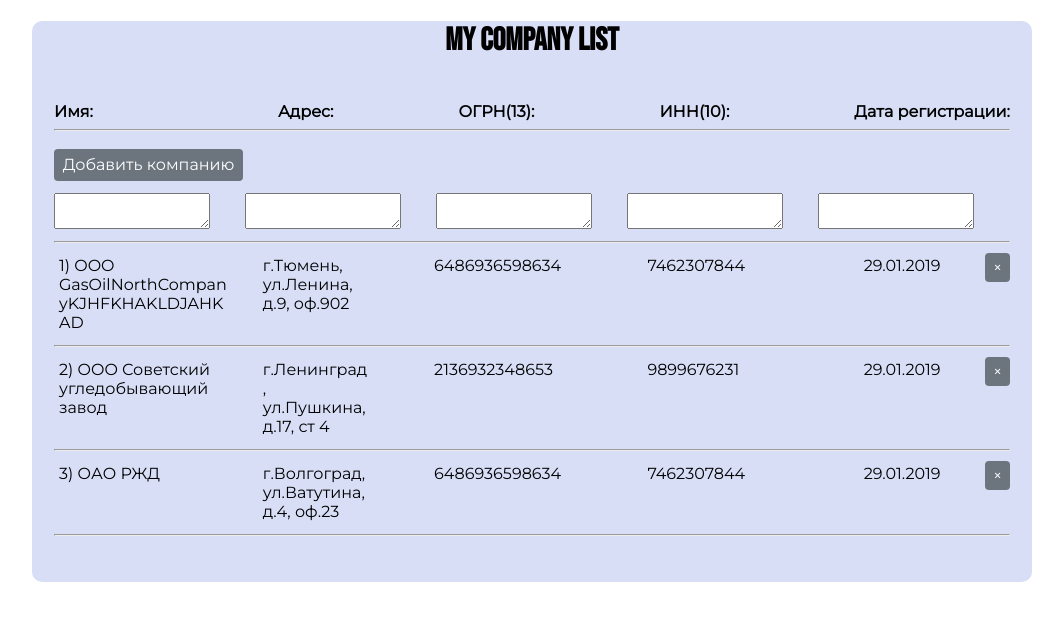
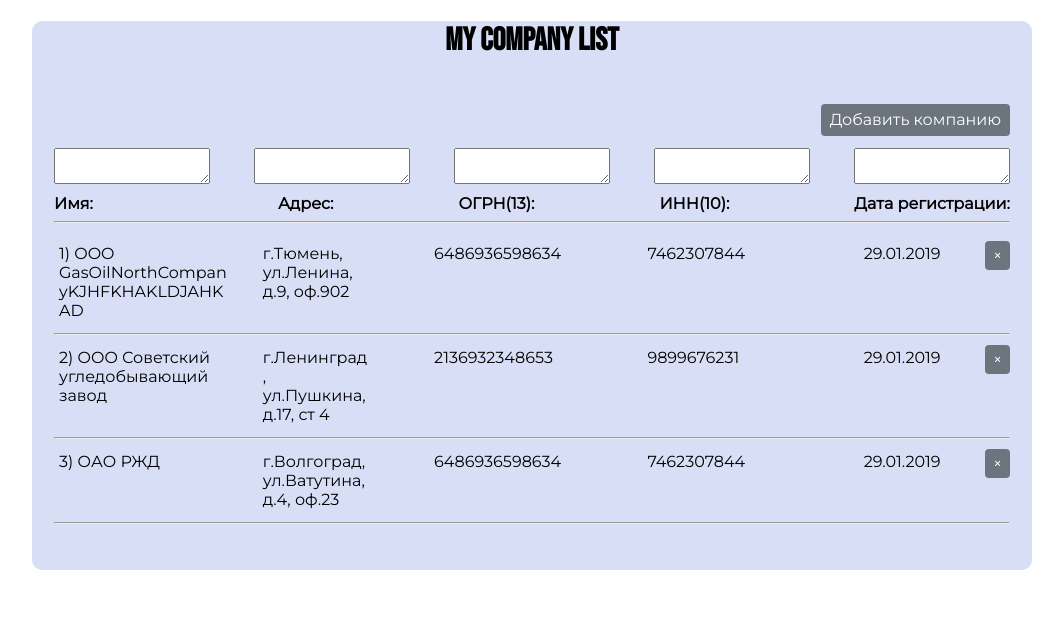
Before and after one commit to GHJKer/company-list-app, a Vue app in the folder company-list-app/: page / in a window 1280 px wide. Shown: the top 620 px of the page, without its empty margins (108-1171 px from the left). Built offline with nearby package versions, Linux system fonts and the light colour scheme.

Commit message:
small changes
some more basic structure

```diff
--- a/company-list-app/src/components/listApp.vue
+++ b/company-list-app/src/components/listApp.vue
@@ -1,5 +1,15 @@
 <template>
   <div class="wrapper">
+    <div>
+        <div class="add-btn-container"><addCompany /></div>
+        <div class="add-group">
+        <textarea></textarea>
+        <textarea></textarea>
+        <textarea></textarea>
+        <textarea></textarea>
+        <textarea></textarea>
+        </div>
+    </div>
     <div class="companies-container">
       <div class="name-header font-weight"><strong>Имя:</strong></div>
       <div class="font-weight">Адрес:</div>
@@ -9,15 +19,7 @@
     </div>
     <hr>
     <ul>
-      <li>
-        <addCompany />
-        <textarea></textarea>
-        <textarea></textarea>
-        <textarea></textarea>
-        <textarea></textarea>
-        <textarea></textarea>
-        <hr>
-      </li>
+
       <li
         v-for="(company, index) in companies"
         :key="index"
@@ -102,13 +104,24 @@ export default {
   font-weight: bold;
 }
 
+.add-btn-container {
+  display: flex;
+  justify-content: flex-end;
+}
+
+.add-group {
+  display: flex;
+  justify-content: space-between;
+  margin-bottom: 10px;
+}
+
 ul {
   list-style: none;
   padding: 0px;
 }
 
 textarea {
-  margin-right: 35px;
+  /* margin-right: 35px; */
   width: 150px;
 }
 
```
